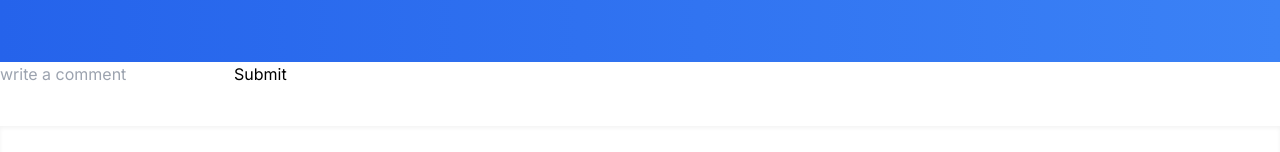
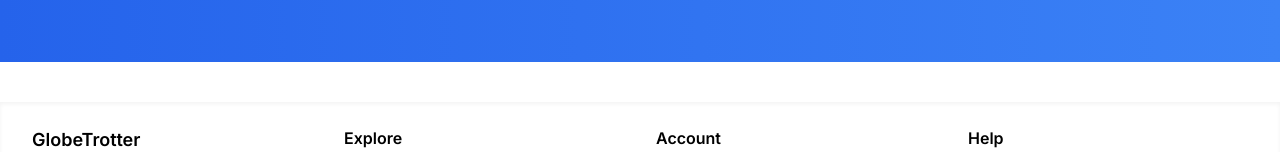
Before and after one commit to maxgoldberg25/GlobeTrotter, a Next.js app: page / in a window 1280 px wide. Shown: the part 2530-2682 px from the top of the page. Built offline with nearby package versions, Linux system fonts and the light colour scheme; no server answers.

Commit message:
fix: remove comment form from main landing page

```diff
--- a/app/page.tsx
+++ b/app/page.tsx
@@ -265,11 +265,6 @@ export default function Home() {
           </Link>
         </div>
       </div>
-
-      <form action={create}>
-        <input type="text" placeholder="write a comment" name="comment" />
-        <button type="submit">Submit</button>
-      </form>
     </div>
   );
 }
```
